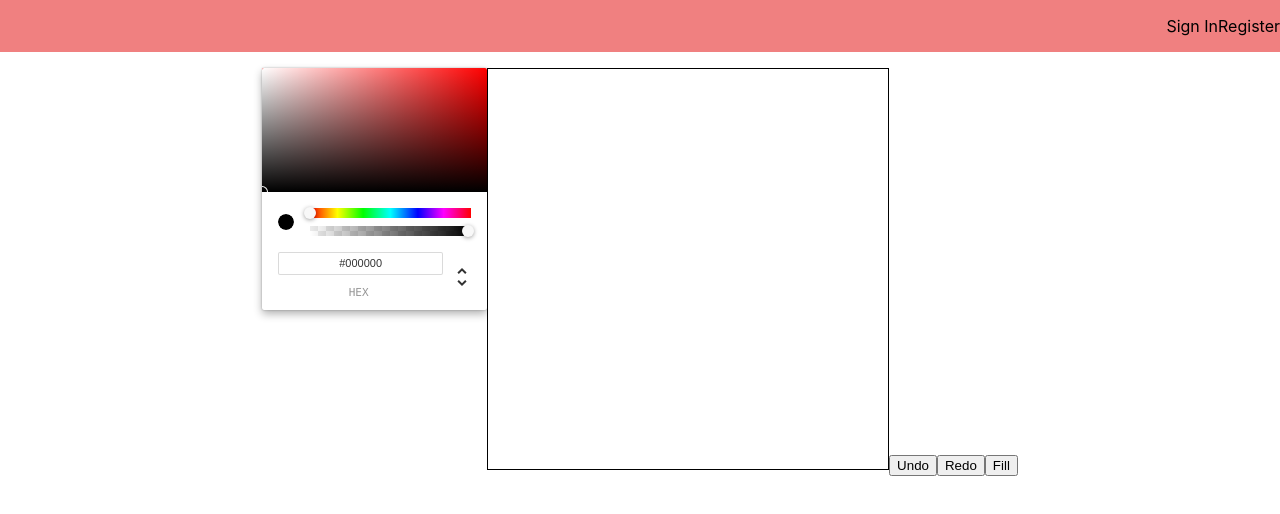
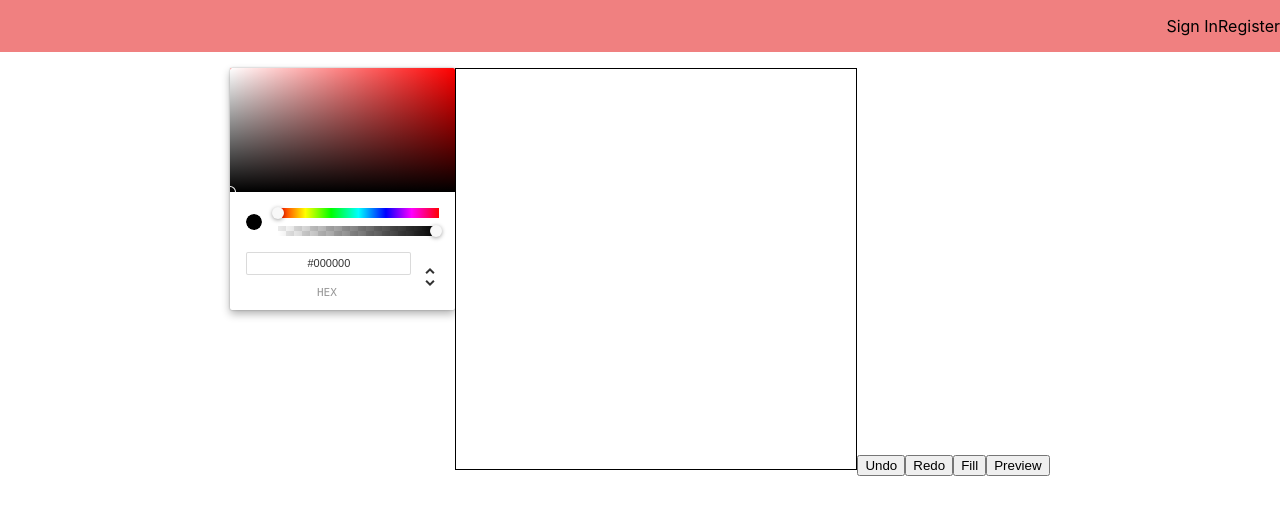
Before and after one commit to Shoozle/React-Story-Creator, a React (Create React App) app: page / in a window 1280 px wide. Shown: the top 514 px of the page. Built offline with nearby package versions, Linux system fonts and the light colour scheme; the HTML template or start-up script is replaced by a standard one.

Commit message:
preview button

```diff
--- a/src/components/DrawingCanvas/DrawingCanvas.js
+++ b/src/components/DrawingCanvas/DrawingCanvas.js
@@ -97,6 +97,7 @@ class DrawingCanvas extends React.Component {
                 <button onClick={() => this.undo()}>Undo</button>
                 <button onClick={() => this.redo()}>Redo</button>
                 <button onClick={() => this.fill()}>Fill</button>
+                <button onClick={() => this.preview()}>Preview</button>
             </div>
         );
     }
```
